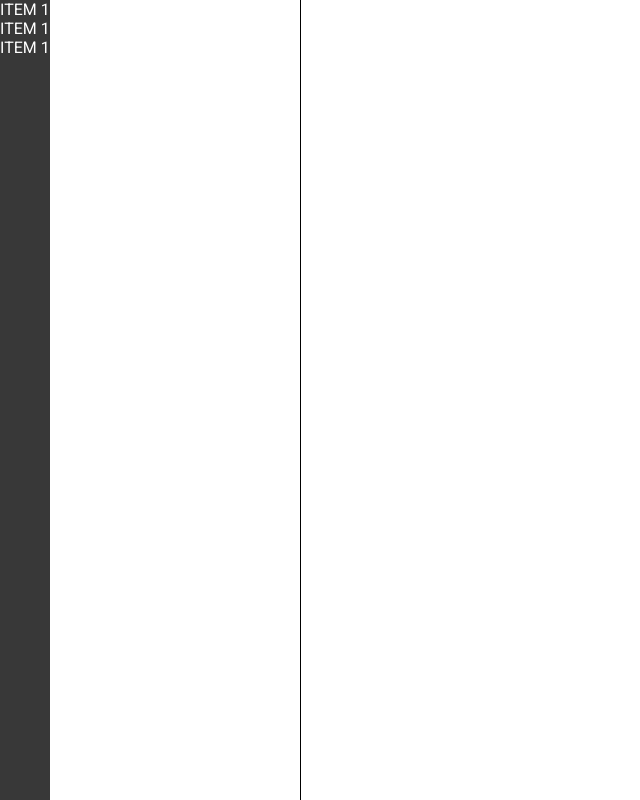
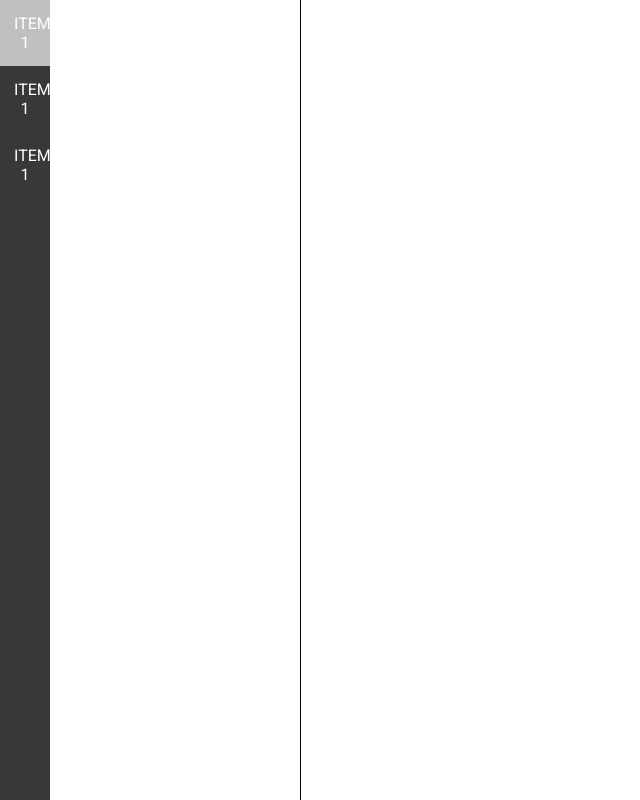
Before and after one commit to Vordty/writ-web, a React (Create React App) app: page /app in a window 1280 px wide. Shown: the whole page, without its empty margins (0-640 px from the left). Built offline with nearby package versions, Linux system fonts and the light colour scheme; sample sign-in values are in the browser's storage.

Commit message:
Add basic styling for sidebar option

```diff
--- a/src/components/Shared/Sidebar/Sidebar.scss
+++ b/src/components/Shared/Sidebar/Sidebar.scss
@@ -10,6 +10,16 @@
 		height: 100vh;
 		background-color: $primary;
 		color: $secondary;
+
+		.sidebar-option {
+			text-align: center;
+			padding: 14px;
+			transition: all 0.4s ease-in-out;
+
+			&:hover {
+				background-color: $fade;
+			}
+		}
 	}
 
 	.sidebar-content {
```
